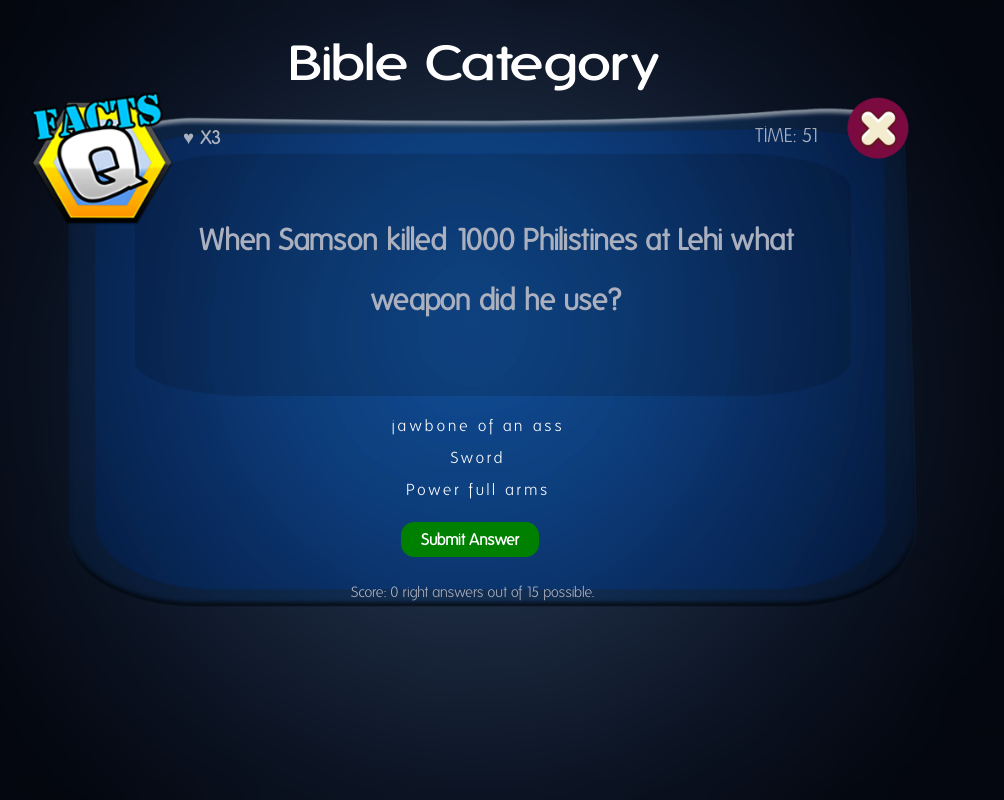
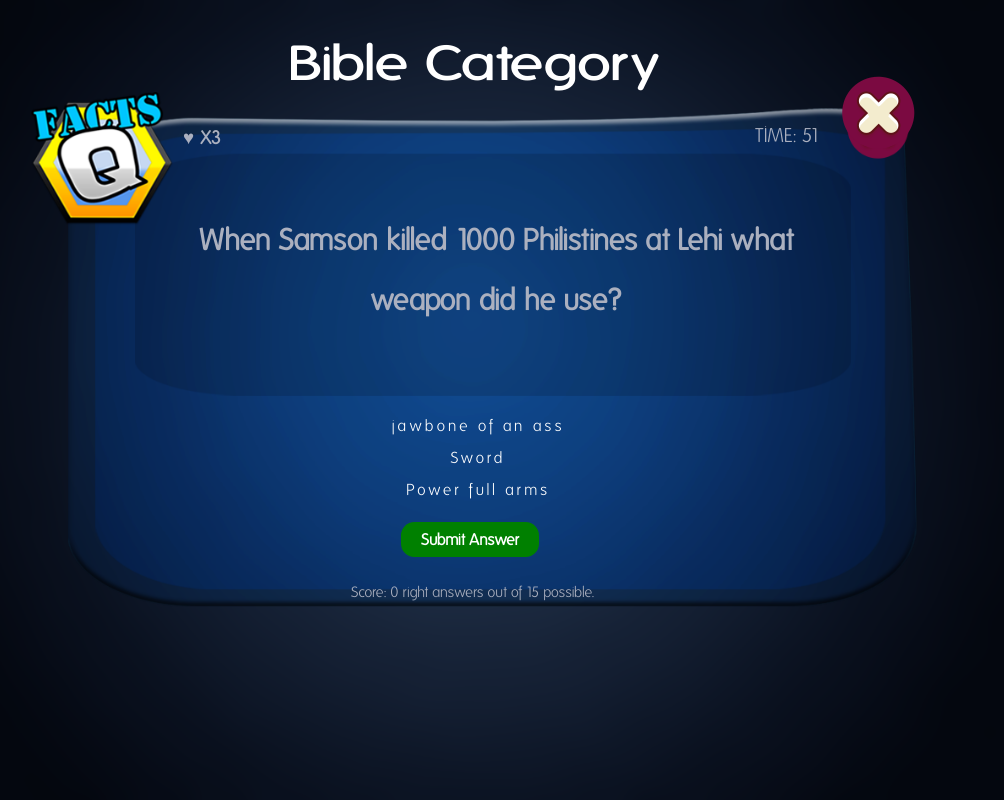
Before and after one commit to FactsQ/webapp, a plain HTML site: page Bible.html in a window 1280 px wide. Shown: the top 800 px of the page, without its empty margins (159-1163 px from the left). Drawn offline with Linux system fonts and the light colour scheme.

Commit message:
Update Bible.html

```diff
--- a/Bible.html
+++ b/Bible.html
@@ -17,6 +17,7 @@
 
 
         <div id="container" class="animated button zoomIn">
+          <a href="index.html"><div id="close"><img src="pic/close.png"></div></a>
           <h1 class="animated button rubberBand">Bible Category </h1>
           <span id="timming" style="margin-left: 320px;" >TIME: <span id="span_timer"></span></span>
           <div id="content">
```
